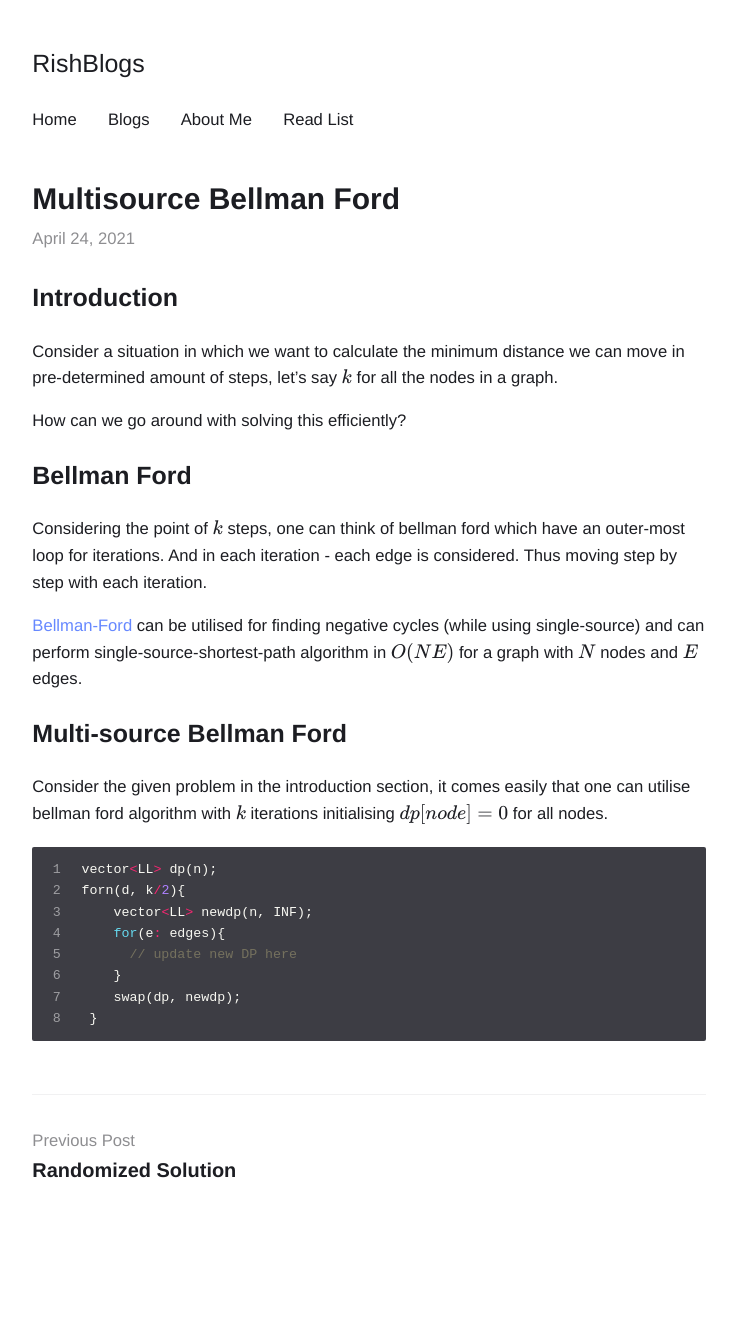
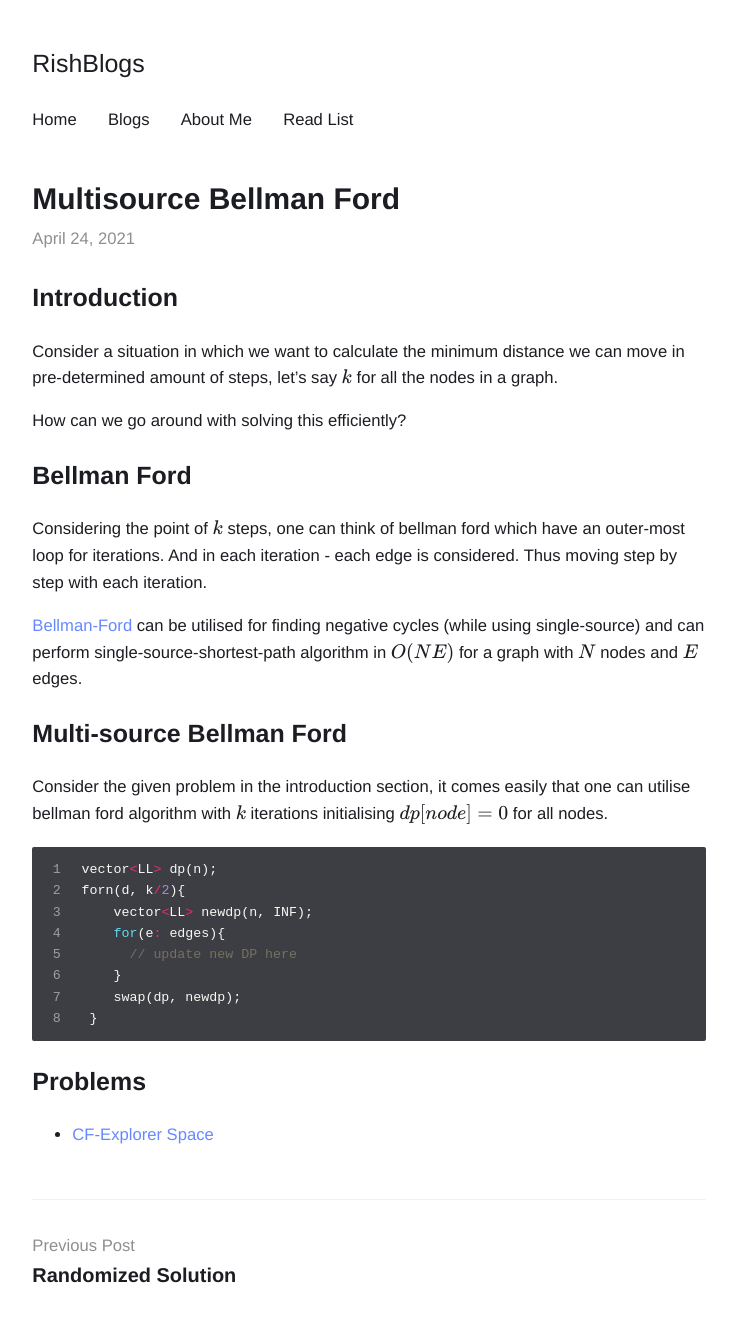
Before and after one commit to rish-singhal/blogs, a Jekyll site: the page built from _posts/2021-04-24-multisource-bellman.md, in a window 1280 px wide. Shown: the whole page, without its empty margins (271-1008 px from the left). Built offline with Jekyll 4.4.1, drawn with Linux system fonts in a browser that asks for light colours; formulas are drawn with MathJax 3; before the commit the page ends 1229 px from its top, so only the background shows below that.

Commit message:
updated post

````diff
--- a/_posts/2021-04-24-multisource-bellman.md
+++ b/_posts/2021-04-24-multisource-bellman.md
@@ -41,3 +41,7 @@ forn(d, k/2){
     swap(dp, newdp);
  }
 ```
+
+## Problems
+
+- [CF-Explorer Space](https://codeforces.com/contest/1517/problem/D)
````
